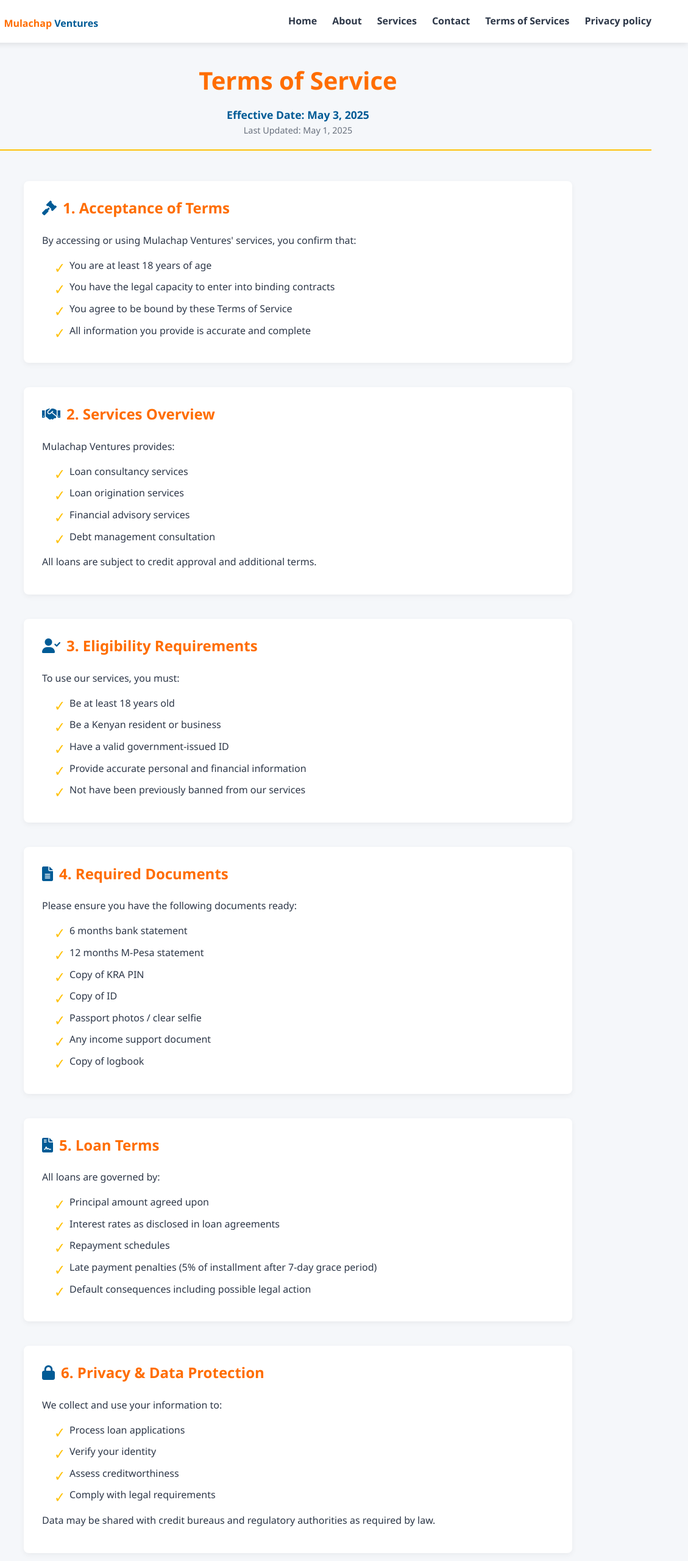
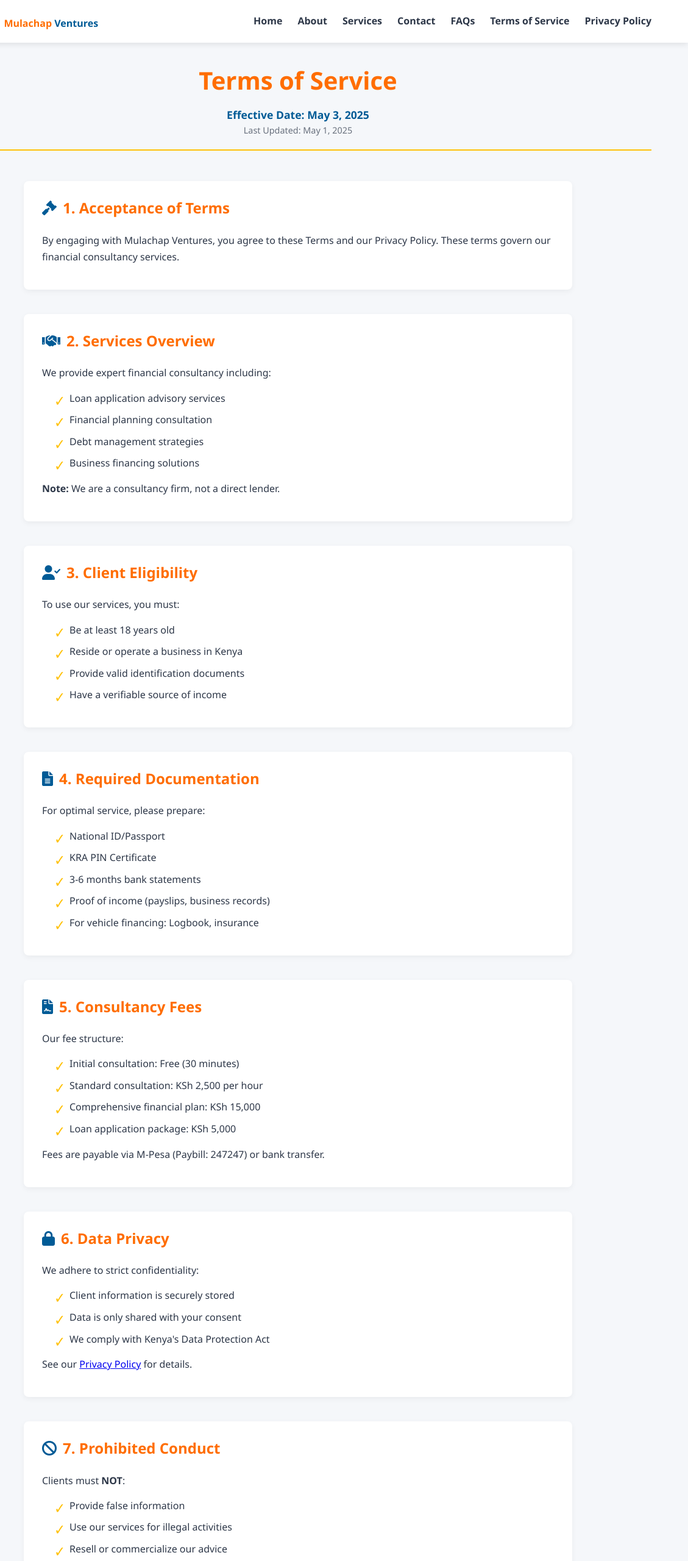
Before and after one commit to Ephraim-Creations/Mulachap, a plain HTML site: page terms.html in a window 1280 px wide. Shown: the top 2560 px of the page at 61% size, 151-1280 px from the left. Drawn offline with Linux system fonts and the light colour scheme.

Commit message:
Update terms.html

```diff
--- a/terms.html
+++ b/terms.html
@@ -4,7 +4,7 @@
     <meta charset="UTF-8">
     <meta name="viewport" content="width=device-width, initial-scale=1.0">
     <title>Terms of Service | Mulachap Ventures</title>
-    <meta name="description" content="Terms and conditions for Mulachap Ventures loan consultancy and lending services">
+    <meta name="description" content="Official terms and conditions for Mulachap Ventures' financial consultancy services">
     <link rel="stylesheet" href="terms.css">
     <link rel="stylesheet" href="index.css">
     <link rel="stylesheet" href="https://cdnjs.cloudflare.com/ajax/libs/font-awesome/6.0.0-beta3/css/all.min.css">
@@ -14,23 +14,22 @@
     <header class="header">
         <div class="container">
             <div class="logo-container">
-                <img src="logo.png" alt="Ephraim Creations Logo" class="logo-image">
+                <img src="logo.png" alt="Mulachap Ventures Logo" class="logo-image">
                 <div class="logo-text"><a href="index.html" class="logo">Mulachap <span>Ventures</span></a>
                 </div>
             </div>
-            <!-- Desktop Navigation -->
             <nav class="desktop-nav">
                 <ul>
                     <li><a href="index.html">Home</a></li>
                     <li><a href="about.html">About</a></li>
                     <li><a href="index.html#services">Services</a></li>
                     <li><a href="index.html#contact">Contact</a></li>
-                    <li><a href="terms.html" class="active">Terms of Services</a></li>
-                    <li><a href="Privacy.html" class="active">Privacy policy</a></li>
+                    <li><a href="about.html#FAQ">FAQs</a></li>
+                    <li><a href="terms.html" class="active">Terms of Service</a></li>
+                    <li><a href="Privacy.html">Privacy Policy</a></li>
                 </ul>
             </nav>
 
-            <!-- Mobile Hamburger Button -->
             <button class="hamburger" aria-label="Menu" aria-expanded="false">
                 <span class="hamburger-box">
                     <span class="hamburger-inner"></span>
@@ -39,7 +38,7 @@
         </div>
     </header>
 
-    <!-- Mobile Navigation Menu (Overlay) -->
+    <!-- Mobile Navigation Menu -->
     <div class="mobile-nav-overlay">
         <nav class="mobile-nav">
             <button class="close-btn" aria-label="Close menu">
@@ -50,8 +49,8 @@
                 <li><a href="about.html">About</a></li>
                 <li><a href="index.html#services">Services</a></li>
                 <li><a href="index.html#contact">Contact</a></li>
-                <li><a href="terms.html" class="active">Terms of Services</a></li>
-                <li><a href="Privacy.html" class="active">Privacy policy</a></li>
+                <li><a href="terms.html" class="active">Terms of Service</a></li>
+                <li><a href="Privacy.html">Privacy Policy</a></li>
             </ul>
         </nav>
     </div>
@@ -68,131 +67,111 @@
             <div class="terms-content">
                 <section class="terms-group">
                     <h2><i class="fas fa-gavel"></i> 1. Acceptance of Terms</h2>
-                    <p>By accessing or using Mulachap Ventures' services, you confirm that:</p>
+                    <p>By engaging with Mulachap Ventures, you agree to these Terms and our Privacy Policy. These terms govern our financial consultancy services.</p>
+                </section>
+
+                <section class="terms-group">
+                    <h2><i class="fas fa-handshake"></i> 2. Services Overview</h2>
+                    <p>We provide expert financial consultancy including:</p>
                     <ul>
-                        <li>You are at least 18 years of age</li>
-                        <li>You have the legal capacity to enter into binding contracts</li>
-                        <li>You agree to be bound by these Terms of Service</li>
-                        <li>All information you provide is accurate and complete</li>
+                        <li>Loan application advisory services</li>
+                        <li>Financial planning consultation</li>
+                        <li>Debt management strategies</li>
+                        <li>Business financing solutions</li>
+                    </ul>
+                    <p><strong>Note:</strong> We are a consultancy firm, not a direct lender.</p>
+                </section>
+
+                <section class="terms-group">
+                    <h2><i class="fas fa-user-check"></i> 3. Client Eligibility</h2>
+                    <p>To use our services, you must:</p>
+                    <ul>
+                        <li>Be at least 18 years old</li>
+                        <li>Reside or operate a business in Kenya</li>
+                        <li>Provide valid identification documents</li>
+                        <li>Have a verifiable source of income</li>
                     </ul>
                 </section>
 
                 <section class="terms-group">
-                    <h2><i class="fas fa-handshake"></i> 2. Services Overview</h2>
-                    <p>Mulachap Ventures provides:</p>
+                    <h2><i class="fas fa-file-alt"></i> 4. Required Documentation</h2>
+                    <p>For optimal service, please prepare:</p>
                     <ul>
-                        <li>Loan consultancy services</li>
-                        <li>Loan origination services</li>
-                        <li>Financial advisory services</li>
-                        <li>Debt management consultation</li>
-                    </ul>
-                    <p>All loans are subject to credit approval and additional terms.</p>
-                </section>
-
-                <section class="terms-group">
-                    <h2><i class="fas fa-user-check"></i> 3. Eligibility Requirements</h2>
-                    <p>To use our services, you must:</p>
-                    <ul>
-                        <li>Be at least 18 years old</li>
-                        <li>Be a Kenyan resident or business</li>
-                        <li>Have a valid government-issued ID</li>
-                        <li>Provide accurate personal and financial information</li>
-                        <li>Not have been previously banned from our services</li>
+                        <li>National ID/Passport</li>
+                        <li>KRA PIN Certificate</li>
+                        <li>3-6 months bank statements</li>
+                        <li>Proof of income (payslips, business records)</li>
+                        <li>For vehicle financing: Logbook, insurance</li>
                     </ul>
                 </section>
 
                 <section class="terms-group">
-                    <h2><i class="fas fa-file-alt"></i> 4. Required Documents</h2>
-                    <p>Please ensure you have the following documents ready:</p>
+                    <h2><i class="fas fa-file-contract"></i> 5. Consultancy Fees</h2>
+                    <p>Our fee structure:</p>
                     <ul>
-                        <li>6 months bank statement</li>
-                        <li>12 months M-Pesa statement</li>
-                        <li>Copy of KRA PIN</li>
-                        <li>Copy of ID</li>
-                        <li>Passport photos / clear selfie</li>
-                        <li>Any income support document</li>
-                        <li>Copy of logbook</li>
+                        <li>Initial consultation: Free (30 minutes)</li>
+                        <li>Standard consultation: KSh 2,500 per hour</li>
+                        <li>Comprehensive financial plan: KSh 15,000</li>
+                        <li>Loan application package: KSh 5,000</li>
+                    </ul>
+                    <p>Fees are payable via M-Pesa (Paybill: 247247) or bank transfer.</p>
+                </section>
+
+                <section class="terms-group">
+                    <h2><i class="fas fa-lock"></i> 6. Data Privacy</h2>
+                    <p>We adhere to strict confidentiality:</p>
+                    <ul>
+                        <li>Client information is securely stored</li>
+                        <li>Data is only shared with your consent</li>
+                        <li>We comply with Kenya's Data Protection Act</li>
+                    </ul>
+                    <p>See our <a href="Privacy.html">Privacy Policy</a> for details.</p>
+                </section>
+
+                <section class="terms-group">
+                    <h2><i class="fas fa-ban"></i> 7. Prohibited Conduct</h2>
+                    <p>Clients must <b>NOT</b>:</p>
+                    <ul>
+                        <li>Provide false information</li>
+                        <li>Use our services for illegal activities</li>
+                        <li>Resell or commercialize our advice</li>
+                        <li>Harass our staff members</li>
                     </ul>
                 </section>
 
                 <section class="terms-group">
-                    <h2><i class="fas fa-file-contract"></i> 5. Loan Terms</h2>
-                    <p>All loans are governed by:</p>
+                    <h2><i class="fas fa-exclamation-triangle"></i> 8. Limitations</h2>
+                    <p>Important disclaimers:</p>
                     <ul>
-                        <li>Principal amount agreed upon</li>
-                        <li>Interest rates as disclosed in loan agreements</li>
-                        <li>Repayment schedules</li>
-                        <li>Late payment penalties (5% of installment after 7-day grace period)</li>
-                        <li>Default consequences including possible legal action</li>
-                    </ul>
-                </section>
-
-                <section class="terms-group">
-                    <h2><i class="fas fa-lock"></i> 6. Privacy & Data Protection</h2>
-                    <p>We collect and use your information to:</p>
-                    <ul>
-                        <li>Process loan applications</li>
-                        <li>Verify your identity</li>
-                        <li>Assess creditworthiness</li>
-                        <li>Comply with legal requirements</li>
-                    </ul>
-                    <p>Data may be shared with credit bureaus and regulatory authorities as required by law.</p>
-                </section>
-
-                <section class="terms-group">
-                    <h2><i class="fas fa-ban"></i> 7. Prohibited Activities</h2>
-                    <p>You agree <b>NOT</b> to:</p>
-                    <ul>
-                        <li>Provide false or misleading information</li>
-                        <li>Use services for illegal purposes</li>
-                        <li>Attempt to circumvent our underwriting process</li>
-                        <li>Transfer or sell your loan to another party</li>
-                        <li>Use abusive language with our staff</li>
-                    </ul>
-                </section>
-
-                <section class="terms-group">
-                    <h2><i class="fas fa-exclamation-triangle"></i> 8. Disclaimers</h2>
-                    <p>Mulachap Ventures:</p>
-                    <ul>
-                        <li>Does not guarantee loan approval</li>
-                        <li>Reserves the right to reject any application</li>
-                        <li>Is not responsible for third-party services</li>
-                        <li>May change interest rates and terms without prior notice</li>
+                        <li>We don't guarantee loan approvals</li>
+                        <li>Final loan terms are set by lenders</li>
+                        <li>Consultation fees are non-refundable</li>
                     </ul>
                 </section>
 
                 <section class="terms-group">
                     <h2><i class="fas fa-balance-scale"></i> 9. Governing Law</h2>
-                    <p>These terms are governed by Kenyan law. Any disputes shall be resolved in Nairobi courts.</p>
+                    <p>These Terms are governed by Kenyan law. Disputes will be resolved through Nairobi courts.</p>
                 </section>
 
                 <section class="terms-group">
                     <h2><i class="fas fa-edit"></i> 10. Amendments</h2>
-                    <p>We may update these terms periodically. Continued use of services constitutes acceptance of changes.
-                        The new version of our terms will be posted here.
-                    </p>
+                    <p>We may update these Terms periodically. Continued use of our services constitutes acceptance.</p>
                 </section>
 
                 <section class="terms-group">
-                    <h2><i class="fas fa-phone"></i> 11. Contact Information</h2>
-                    <p>For questions about these terms reach out:</p>
+                    <h2><i class="fas fa-phone"></i> 11. Contact Us</h2>
                     <address>
-                        Mulachap Ventures<br>
-                        Email:<br>
-                        Phone: 0741 699953<br>
-                        WhatsApp: 0702 853098
+                        <p><i class="fas fa-map-marker-alt"></i> Nairobi, Kenya</p>
+                        <p><i class="fas fa-phone"></i> 0741 699953</p>
+                        <p><i class="fab fa-whatsapp"></i> 0702 853098</p>
+                        <p><i class="fas fa-envelope"></i> mulachapventures@gmail.com</p>
                     </address>
                 </section>
 
                 <div class="acceptance-box">
                     <h3><i class="fas fa-check-circle"></i> Acceptance Declaration</h3>
-                    <p>By using our services, you acknowledge that you have read,
-                        understood, and agreed to these Terms of Service in their
-                        entirety. <br>
-                        If you do not agree to any of this terms, please refrain
-                        from using our services.
-                    </p>
+                    <p>By using our services, you confirm that you have read, understood, and agreed to these Terms of Service.</p>
                 </div>
             </div>
         </div>
@@ -204,7 +183,7 @@
             <div class="footer-content">
                 <div class="footer-about">
                     <a href="#" class="logo">Mulachap <span>Ventures</span></a>
-                    <p>Your trusted partner for fast, reliable and flexible loan solutions in Kenya.</p>
+                    <p>Your trusted financial consultancy partner with 10 years of experience helping clients nationwide.</p>
                     <div class="social-links">
                         <a href="#"><i class="fab fa-facebook"></i></a>
                         <a href="#"><i class="fab fa-tiktok"></i></a>
@@ -215,20 +194,21 @@
                 <div class="footer-links">
                     <h4>Quick Links</h4>
                     <ul>
-                        <li><a href="#home">Home</a></li>
-                        <li><a href="#services">Services</a></li>
-                        <li><a href="#contact">Contact</a></li>
+                        <li><a href="about.html">About Us</a></li>
+                        <li><a href="index.html#contact">Contact Us</a></li>
+                        <li><a href="about.html#FAQ">FAQs</a></li>
+                        <li><a href="terms.html" class="active">Terms of Service</a></li>
+                        <li><a href="Privacy.html">Privacy Policy</a></li>
                     </ul>
                 </div>
 
                 <div class="footer-services">
                     <h4>Our Services</h4>
                     <ul>
-                        <li><a href="#">Car Financing</a></li>
-                        <li><a href="#">Logbook Loans</a></li>
-                        <li><a href="#">Import Financing</a></li>
-                        <li><a href="#">LPO Financing</a></li>
-                        <li><a href="#">Check-off Loans</a></li>
+                        <li><a href="index.html#services">Loan Advisory</a></li>
+                        <li><a href="index.html#services">Business Financing</a></li>
+                        <li><a href="index.html#services">Financial Planning</a></li>
+                        <li><a href="index.html#services">Debt Management</a></li>
                     </ul>
                 </div>
 
@@ -237,7 +217,8 @@
                     <ul>
                         <li><i class="fas fa-phone-alt"></i> 0741 699953</li>
                         <li><i class="fab fa-whatsapp"></i> 0702 853098</li>
-                        <li><i class="fas fa-user-tie"></i> Immaculate Wangari</li>
+                        <li><i class="fas fa-user-tie"></i> Immaculate Wangari Kimondo</li>
+                        <li><i class="fas fa-envelope"></i>mulachapventures@gmail.com</li>
                     </ul>
                 </div>
             </div>
```
